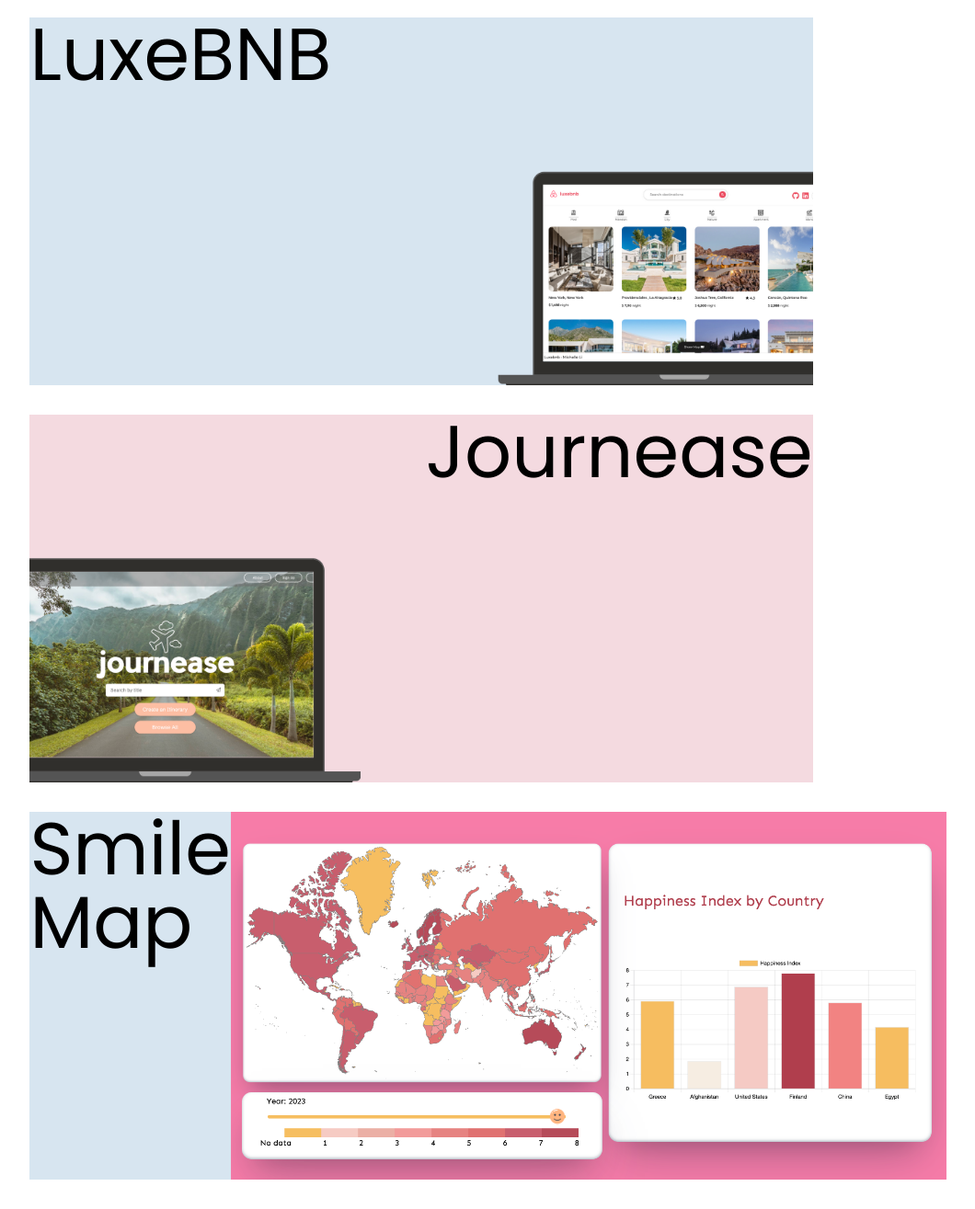
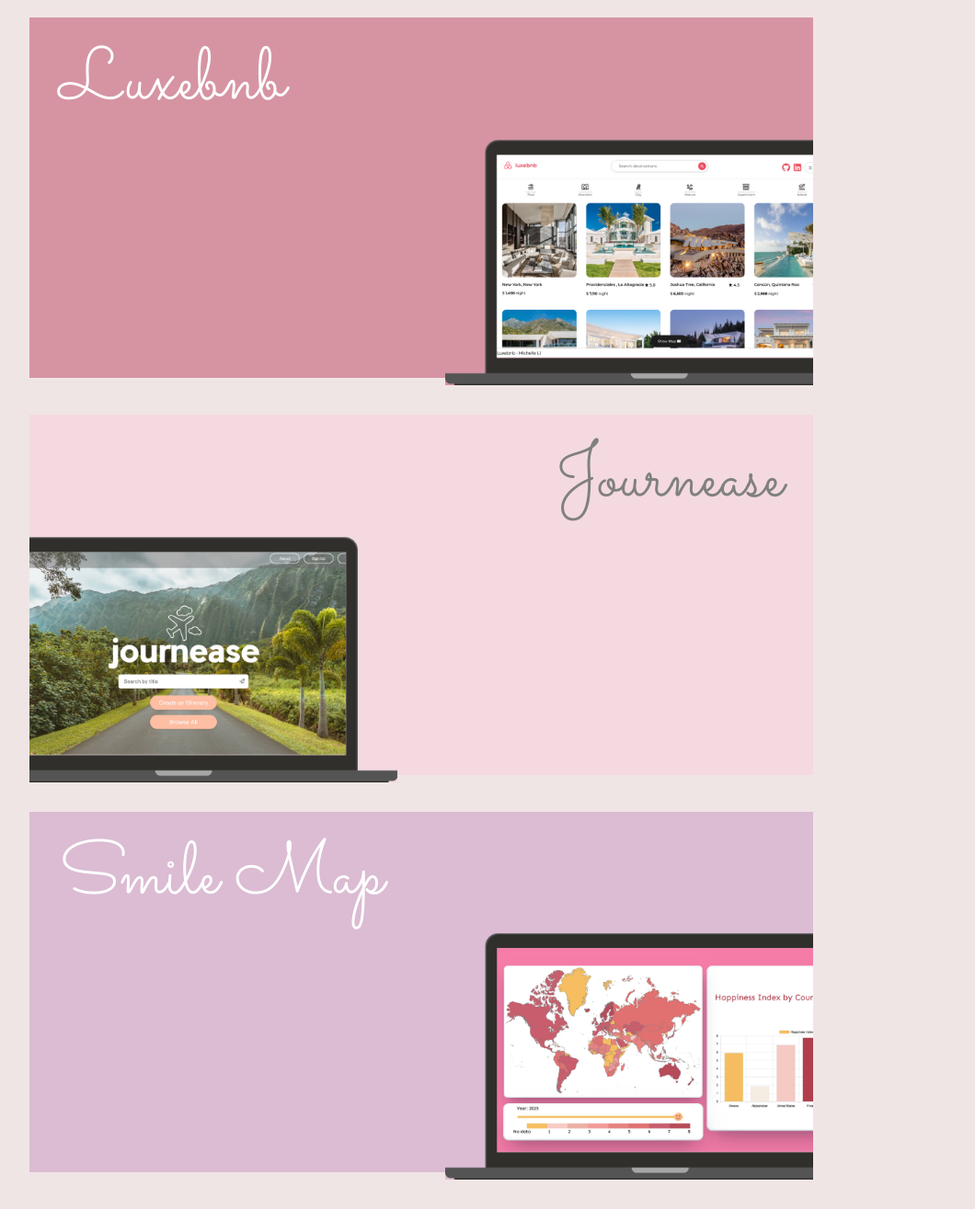
Before and after one commit to michelleeli/Portfolio, a website built with webpack: page index.html in a window 1280 px wide. Shown: the part 829-2144 px from the top of the page at 92% size, without its empty margins (182-1242 px from the left). Built offline with nearby package versions, Linux system fonts and the light colour scheme.

Commit message:
format projects

```diff
--- a/index.html
+++ b/index.html
@@ -37,8 +37,8 @@
 
     <section class="projects">
       <div class="project" id="luxebnb">
-        <h2 class="description">LuxeBNB</h2>
-        <img src="assets/Masterclass Online Course Laptop Instagram Post (1).png">
+        <h2 class="description">Luxebnb</h2>
+        <img src="assets/luxebnb1.png">
       </div>
       <div class="project" id="journease">
         <!-- <div class="browser">
@@ -48,7 +48,7 @@
           <div id="website">https://journease.onrender.com/</div>
           <i class="fas fa-star"></i>
         </div> -->
-        <img src="assets/journeasee.png">
+        <img src="assets/journease1.png">
         <h2 class="description">Journease</h2>
       </div>
       <div class="project" id="smilemap">
@@ -60,7 +60,7 @@
           <i class="fas fa-star"></i>
         </div> -->
         <h2 class="description">Smile Map</h2>
-        <img src="assets/smilemap.png">
+        <img src="assets/smileemap1.png">
       </div>
     </section>
 
--- a/src/styles/HomePage.scss
+++ b/src/styles/HomePage.scss
@@ -21,21 +21,21 @@ header {
 .navigation {
     background-color: rgba(217, 212, 210, 0.2);
     font-weight: 500;
-    padding: 2.5vh;
+    padding: 2vh;
     border-radius: 30px;
 }
 
 .navigation a {
     text-decoration: none;
     border-radius: 20px;
-    color: rgb(231, 180, 214);
+    color: rgb(219, 151, 165);
     margin: 0 1vw;
     padding: 1vh 1vw;
 }
 
 .navigation a:hover,
 .navigation a.active {
-    background-color: rgb(224, 183, 210);
+    background-color: rgb(219, 151, 165);
     border-radius: 20px;
 
     color: white;
@@ -81,9 +81,9 @@ header {
     position: relative;
     padding: 2.5vw;
     // display: grid;
-    background-color: rgb(255, 255, 255);
+    background-color: rgb(240, 229, 229);
     // grid-template-columns: 1fr 1fr;
-    max-height: 100vh;
+    max-height: 160vh;
 }
 
 
@@ -102,9 +102,12 @@ header {
 }
 
 .description {
-    height: 50vh;
+    height: 41vh;
     width: 40vw;
+    padding: 2.5vw;
     background-color: #D7E5F0;
+    color: white;
+    font-family: "Sacramento", cursive;
 }
 
 .projects > *:hover {
@@ -134,8 +137,17 @@ header {
     border-radius: 15px;
 }
 
+#luxebnb > .description {
+    background-color: #D694A3;
+}
+
 #journease > .description {
     background-color: #F4DAE0;
+    color: grey;
+}
+
+#smilemap > .description {
+    background-color: #DBBCD3;
 }
 
 #journease {
```
Also changed, not shown: assets/journease1.png (added), assets/luxebnb1.png (added), assets/luxebnblaptop.png (deleted), assets/smileemap1.png (added), dist/main.css.
